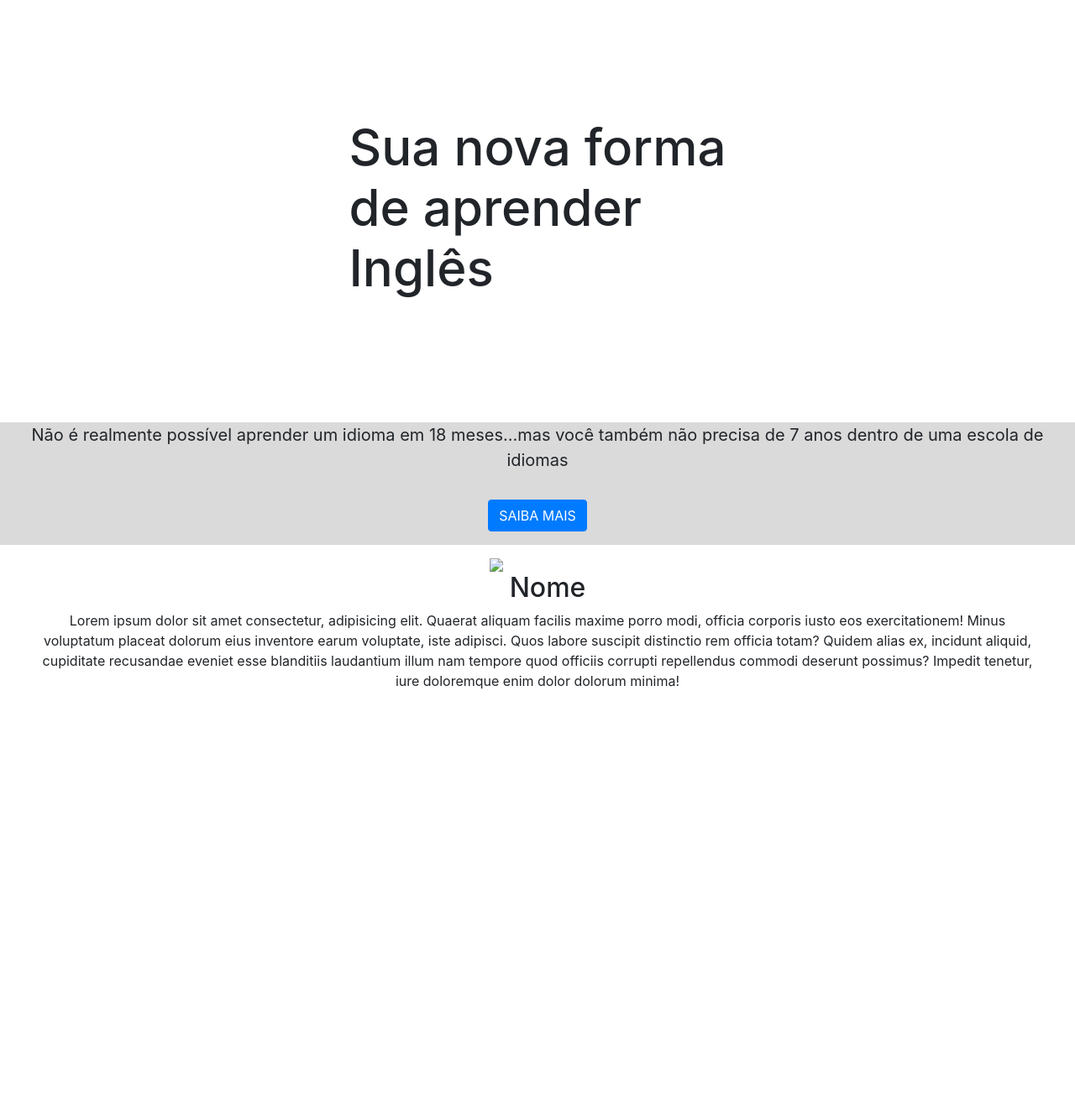
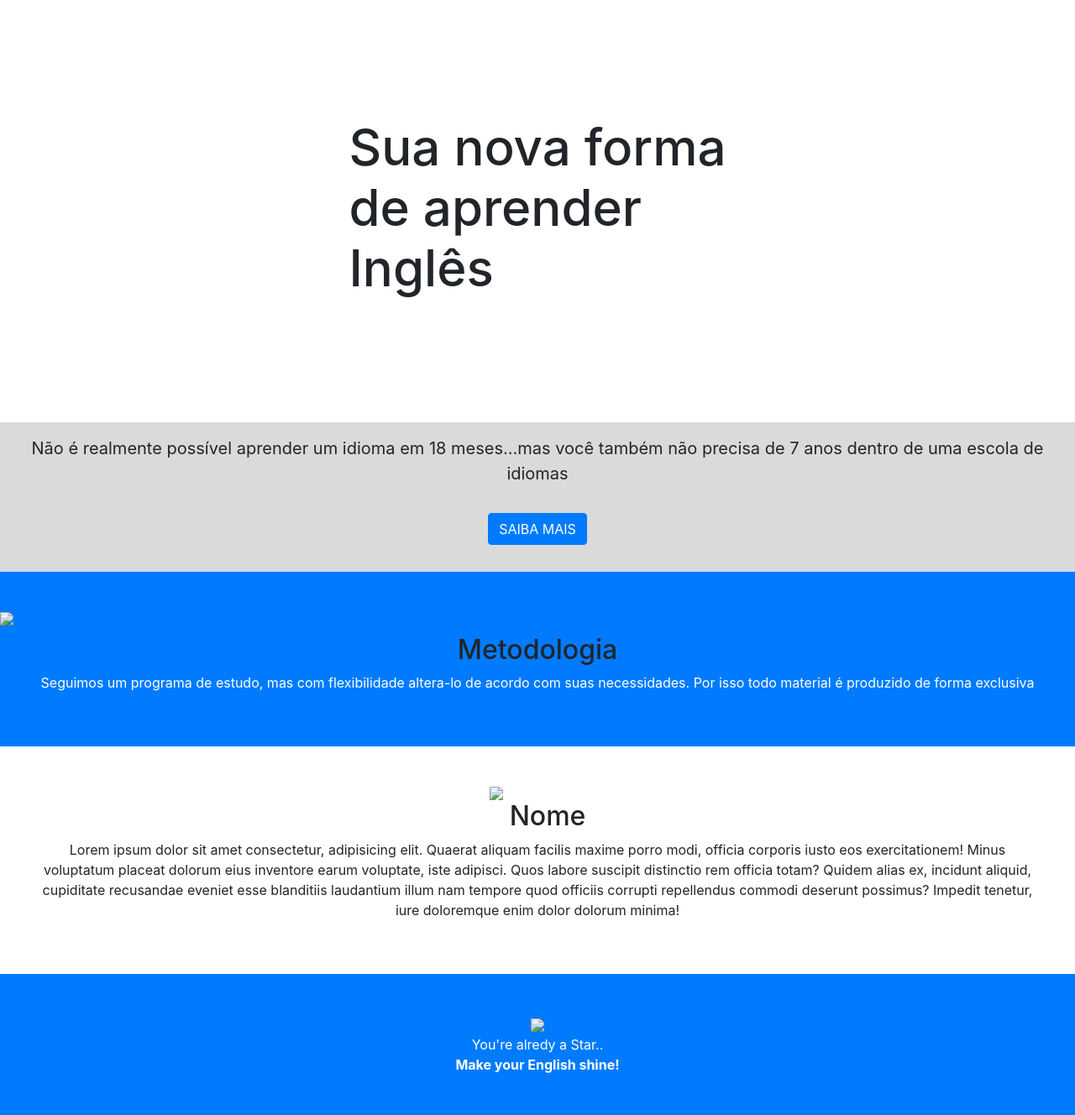
Before and after one commit to Matheus-Msantos/Projeto_SEA, a PHP site: page / in a window 1280 px wide. Shown: the part 57-1385 px from the top of the page at 84% size. Before the commit the page ends 878 px from the top, so only its background shows below. Run offline with PHP 8.4, Linux system fonts and the light colour scheme; some libraries are stand-ins or nearby versions.

Commit message:
1Form da seção de depoimentos, arrumando cores etc

```diff
--- a/css/secao-principal.css
+++ b/css/secao-principal.css
@@ -19,9 +19,26 @@
     font-size: 20px;
 }
 
+
 .btn a {
     color: white;
     text-transform: uppercase;
+}
+/* ----- Section Metodologia ----- */
+
+.metodo img {
+    display: block;
+    margin-left: auto;
+    margin-right: auto;
+}
+.metodo h2{
+    text-align: center;
+    margin-top: 20px;
+    margin-top: 10px;
+}
+.metodo p{
+    text-align: center;
+    color: white;
 }
 
 /* ----- Section Docentes ----- */
@@ -31,13 +48,7 @@
 }
 
 /* ----- Section Depoimentos ----- */
-
-.depoimentos h2{
+.depoimentos span{
     text-align: center;
+    color: white;
 }
-.card{
-    width: 18rem;
-    text-align: center;
-    margin-left: auto;
-    margin-right: auto;
-}
--- a/index.html
+++ b/index.html
@@ -44,6 +44,7 @@
             </div>
         </nav>
     </header>
+
     <main>
         <section class="banner d-flex align-items-center justify-content-center">
             <div class="text-banner h2">
@@ -52,7 +53,8 @@
                 <span class="d-block">Inglês</span>
             </div>
         </section>
-        <section class="sobre-nos">
+
+        <section class="sobre-nos py-3">
             <p>
                 Não é realmente possível aprender um idioma em 18 meses...mas você também não precisa de 7 anos dentro
                 de uma escola de idiomas
@@ -61,7 +63,18 @@
                 <a href="#">Saiba mais</a>
             </button>
         </section>
-        <section class="docentes py-3 mx-5">
+
+        <section class="metodo bg-primary py-5">
+            <img src="https://via.placeholder.com/500x350/">
+            <h2>Metodologia</h2>
+            <p>
+                Seguimos um programa de estudo, mas com flexibilidade altera-lo de acordo com suas necessidades. Por
+                isso
+                todo material é produzido de forma exclusiva
+            </p>
+        </section>
+
+        <section class="docentes py-5 mx-5">
             <div class="title-docentes d-flex justify-content-center">
                 <img src="https://via.placeholder.com/75/">
                 <h2 class="mt-3 ml-2">Nome</h2>
@@ -69,11 +82,45 @@
             <p>
                 Lorem ipsum dolor sit amet consectetur, adipisicing elit. Quaerat aliquam facilis maxime porro modi,
                 officia corporis iusto eos exercitationem! Minus voluptatum placeat dolorum eius inventore earum
-                voluptate, iste adipisci. Quos labore suscipit distinctio rem officia totam? Quidem alias ex, incidunt
+                voluptate, iste adipisci. Quos labore suscipit distinctio rem officia totam? Quidem alias ex,
+                incidunt
                 aliquid, cupiditate recusandae eveniet esse blanditiis laudantium illum nam tempore quod officiis
                 corrupti repellendus commodi deserunt possimus? Impedit tenetur, iure doloremque enim dolor dolorum
                 minima!
             </p>
+        </section>
+        <section class="depoimentos bg-primary py-5">
+            <div class="row">
+                <div class="mx-auto">
+                    <div id="carouselDepoimentos" class='carousel slide' data-ride="carousel">
+                        <div class="carousel-inner">
+                            <div class="carousel-item active">
+                                <img src="https://via.placeholder.com/400x250">
+                                <div class="carousel-caption d-block ">
+                                    <h3 class="text-primary">User</h3>
+                                    <p class="text-danger">
+                                        Lorem ipsum dolor sit amet consectetur adipisicing elit. Eum cumque maiores
+                                        asperiores vel corporis voluptatum veritatis rerum neque aperiam necessitatibus?
+                                    </p>
+                                </div>
+                            </div>
+
+                            <div class="carousel-item ">
+                                <img src="https://via.placeholder.com/400x250/black">
+                                <div class="carousel-caption d-block ">
+                                    <h3 class="text-primary">User2</h3>
+                                    <p>
+                                        Lorem ipsum dolor sit amet consectetur adipisicing elit. Eum cumque maiores
+                                        asperiores vel corporis voluptatum veritatis rerum neque aperiam necessitatibus?
+                                    </p>
+                                </div>
+                            </div>
+                        </div>
+                    </div>
+                </div>
+            </div>
+            <span class="d-block">You're alredy a Star.. </span>
+            <span class="d-block font-weight-bold">Make your English shine!</span>
         </section>
     </main>
     <footer>
```
